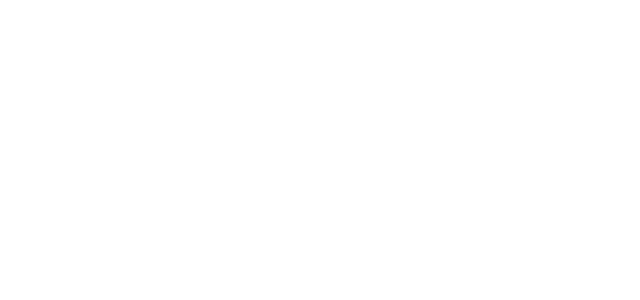
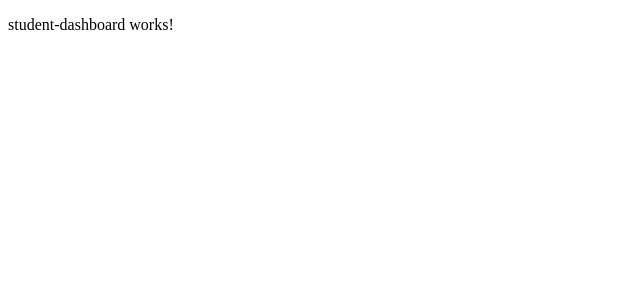
Before and after one commit to kirkviola/greenroom-client-angular, an Angular app: page /student in a window 1280 px wide. Before the commit this address led to /. Shown: the top 300 px of the page, without its empty margins (0-640 px from the left). Built offline with nearby package versions, Linux system fonts and the light colour scheme.

Commit message:
Shared initialized, more landing page structure

```diff
--- /dev/null
+++ b/src/app/dashboard/student-dashboard/student-dashboard.component.html
@@ -0,0 +1 @@
+<p>student-dashboard works!</p>
--- /dev/null
+++ b/src/app/dashboard/teacher-dashboard/teacher-dashboard.component.html
@@ -0,0 +1 @@
+<p>teacher-dashboard works!</p>
--- /dev/null
+++ b/src/app/shared/app-constants.ts
@@ -0,0 +1 @@
+export const baseUrl = 'http://localhost:5235/api/';
```
Also changed, not shown: src/app/dashboard/dashboard.module.ts (+13 -1 lines), src/app/dashboard/student-dashboard/student-dashboard.component.ts (added, +10 -0 lines), src/app/dashboard/teacher-dashboard/teacher-dashboard.component.ts (added, +10 -0 lines), src/app/shared/shared.module.ts (added, +12 -0 lines), src/app/dashboard/student-dashboard/student-dashboard.component.css (added), src/app/dashboard/teacher-dashboard/teacher-dashboard.component.css (added).
